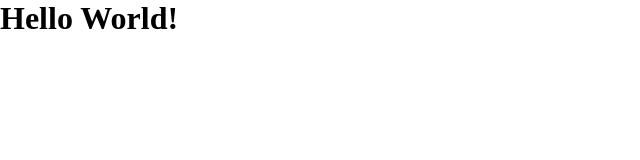
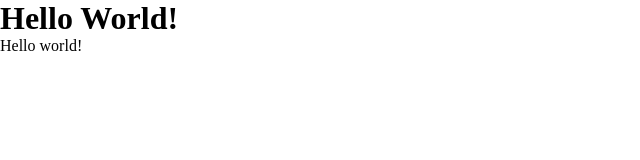
Before and after one commit to artyom-gaibovich/artyom-js-course, a website: page src/lessons/2025/11/05_11_2025/index.html in a window 1280 px wide. Shown: the full height of the page, 0-640 px from the left. Drawn offline with Linux system fonts and the light colour scheme.

Commit message:
lesson-05_11_2025: fix выполнил задание с классом и атрибутами

```diff
--- a/src/lessons/2025/11/05_11_2025/index.html
+++ b/src/lessons/2025/11/05_11_2025/index.html
@@ -93,6 +93,22 @@
 		выведите значение data-status в консоль;
 		преобразуйте значение data-status в строку "inactive" и снова выведите результат.
 	 */
+	const messageDiv = document.createElement('div');
+	messageDiv.textContent = 'Hello world!';
+	messageDiv.className = 'message';
+	const messageDivClass = messageDiv.getAttribute('class');
+	console.log('Класс элемента', messageDivClass);
+
+
+	messageDiv.setAttribute("data-status", 'active');
+	const messageDivClassActive = messageDiv.getAttribute('data-status');
+	console.log(messageDivClassActive)
+	messageDiv.setAttribute("data-status", 'inactive');
+	const messageDivClassInActive = messageDiv.getAttribute('data-status');
+	console.log(messageDivClassInActive)
+
+	document.body.appendChild(messageDiv);
+
 </script>
 </body>
 </html>
```
